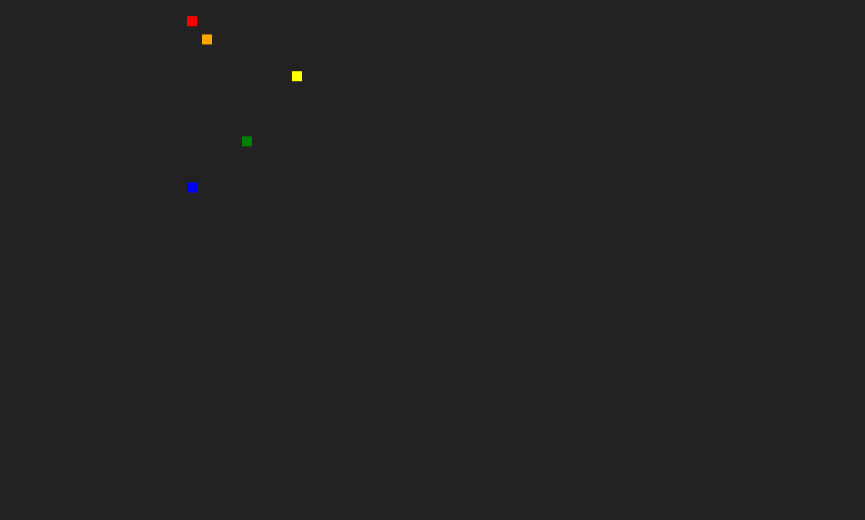
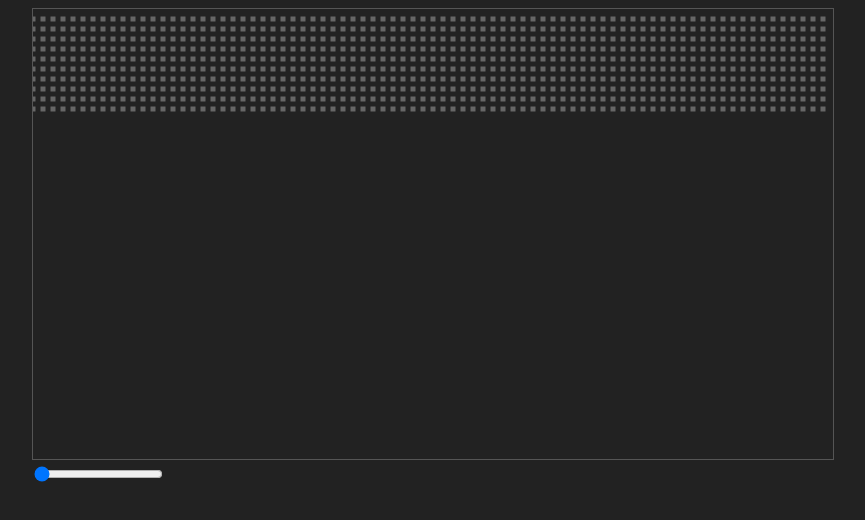
Before and after one commit to harold/product-viz, a plain HTML site: page src/index.html in a window 1280 px wide. Shown: the whole page, without its empty margins (208-1073 px from the left). Drawn offline with Linux system fonts and the light colour scheme.

Commit message:
[points] More points  - 800 points now  - flowing left to right  - extra data associated with each, in an array  - position and color depend on the value of that extra data  - slider controls frequency of randomized data changes  - simplest possible neighbor interaction

```diff
--- a/src/index.html
+++ b/src/index.html
@@ -5,7 +5,10 @@
     <link rel="stylesheet" href="product-viz.css">
   </head>
   <body>
-    <canvas width="500" height="500" id="drawing"></canvas>
+    <div id="app">
+      <canvas width="800" height="450" id="drawing"></canvas>
+      <input id="slider" type="range" min="0" max="1" step="0.05" value="0">
+    </div>
     <script src="product-viz.js"></script>
   </body>
 </html>
--- a/src/product-viz.css
+++ b/src/product-viz.css
@@ -1,6 +1,11 @@
 body {background: #222}
 
-canvas {
+#app {
+    width: 800px;
     display: block;
     margin: 0 auto;
 }
+
+canvas {
+    border: solid 1px #555;
+}
--- a/src/product-viz.js
+++ b/src/product-viz.js
@@ -1,32 +1,83 @@
+let sliderElt = document.getElementById("slider")
+
 let canvasElt = document.getElementById("drawing")
 let ctx = canvasElt.getContext("2d")
-ctx.fillStyle = "#f8f8f8"
 
-let animationMilliseconds = 5000
+let [baseR, baseG, baseB] = [0.4, 0.4, 0.4]
+let [endR, endG, endB] = [0.1, 0.98, 1.0]
 
-function richardsCurve(lowerLimit, upperLimit, growthRate, t) {
-  return lowerLimit + (upperLimit-lowerLimit)/(1+Math.exp(-1*growthRate*t))
+let [canvasWidth, canvasHeight] = [canvasElt.width, canvasElt.height]
+
+let travelTimeMilliseconds = 20000
+
+function drawRect(x,y, color){
+  let size = 5
+  ctx.beginPath()
+  ctx.fillStyle = color
+  ctx.fillRect(x-size/2, y-size/2, size, size)
+  ctx.closePath()
+  ctx.stroke()
 }
-function draw_rect(x,y, color){
-  ctx.beginPath();
-  ctx.fillStyle = color
-  ctx.fillRect(x, y, 10, 10)
-  ctx.closePath();
-  ctx.stroke();
+
+function clamp(v, minimum, maximum) {
+  return Math.max(Math.min(v, maximum), minimum)
 }
+
+function lerp(v1, v2, p) {
+  return v1+(p*(v2-v1))
+}
+
+// An array to hold our JavaScript objects representing all the people
+let objects = []
+
+// Populate the array
+let rowCount = 10
+let colCount = 80
+for(let y=0; y<rowCount; y++) {
+  for(let x=0; x<colCount; x++) {
+    objects.push({progress: 0})
+  }
+}
+
+let spread = canvasWidth/colCount
+
 function frame(timestamp) {
   ctx.clearRect(0, 0, canvasElt.width, canvasElt.height)
-  let p = (timestamp % animationMilliseconds)/animationMilliseconds
-  let x = 10 + 480*p
-  let y = richardsCurve(10, 490, 5, 2*(p-0.5))
-  draw_rect(x-5, y-5, 'red')
-  draw_rect(x*2, y*2, 'orange')
-  draw_rect(x-5, y**2, 'blue')
-  draw_rect(x-100, y, 'pink')
-  draw_rect(x+100, y+50, 'yellow')
-  draw_rect(x+50, y+50*Math.log(x), 'green')
-  //draw_rect(x+Math.log(x**5), y-5*y, 'pink')
+  // Go over the array of objects and draw them
+  let offset = (timestamp % travelTimeMilliseconds)/travelTimeMilliseconds
+  for(let y=0; y<rowCount; y++) {
+    for(let x=0; x<colCount; x++) {
+      let i = x+colCount*y
+      let xPos = (spread*(x+1) + canvasWidth*offset) % canvasWidth
+      let yPos = spread*(y+1) + 100*objects[i].progress
+      let r = 255*lerp(baseR, endR, objects[i].progress)
+      let g = 255*lerp(baseG, endG, objects[i].progress)
+      let b = 255*lerp(baseB, endB, objects[i].progress)
+      drawRect(xPos, yPos, "rgb(" + r + "," + g + "," + b + ")")
+    }
+  }
+
+  // Every now and then, someone makes some progress
+  if(Math.random() < slider.value) {
+    let x = Math.floor(Math.random()*colCount)
+    let y = Math.floor(Math.random()*rowCount)
+    let i = x+colCount*y
+    objects[i].progress = clamp(objects[i].progress+0.1, 0, 1)
+  }
+
+  // If the person to your right has made more progress than you, then you also progress
+  for(let y=0; y<rowCount; y++) {
+    for(let x=0; x<colCount; x++) {
+      let i = x+colCount*y
+      let neighborI = ((x+1)%colCount)+colCount*y
+      if( objects[neighborI].progress > objects[i].progress ) {
+        objects[i].progress = lerp(objects[i].progress, objects[neighborI].progress, 0.05)
+      }
+    }
+  }
+
   requestAnimationFrame(frame)
 }
 
+// Kick off the animation
 requestAnimationFrame(frame)
```
